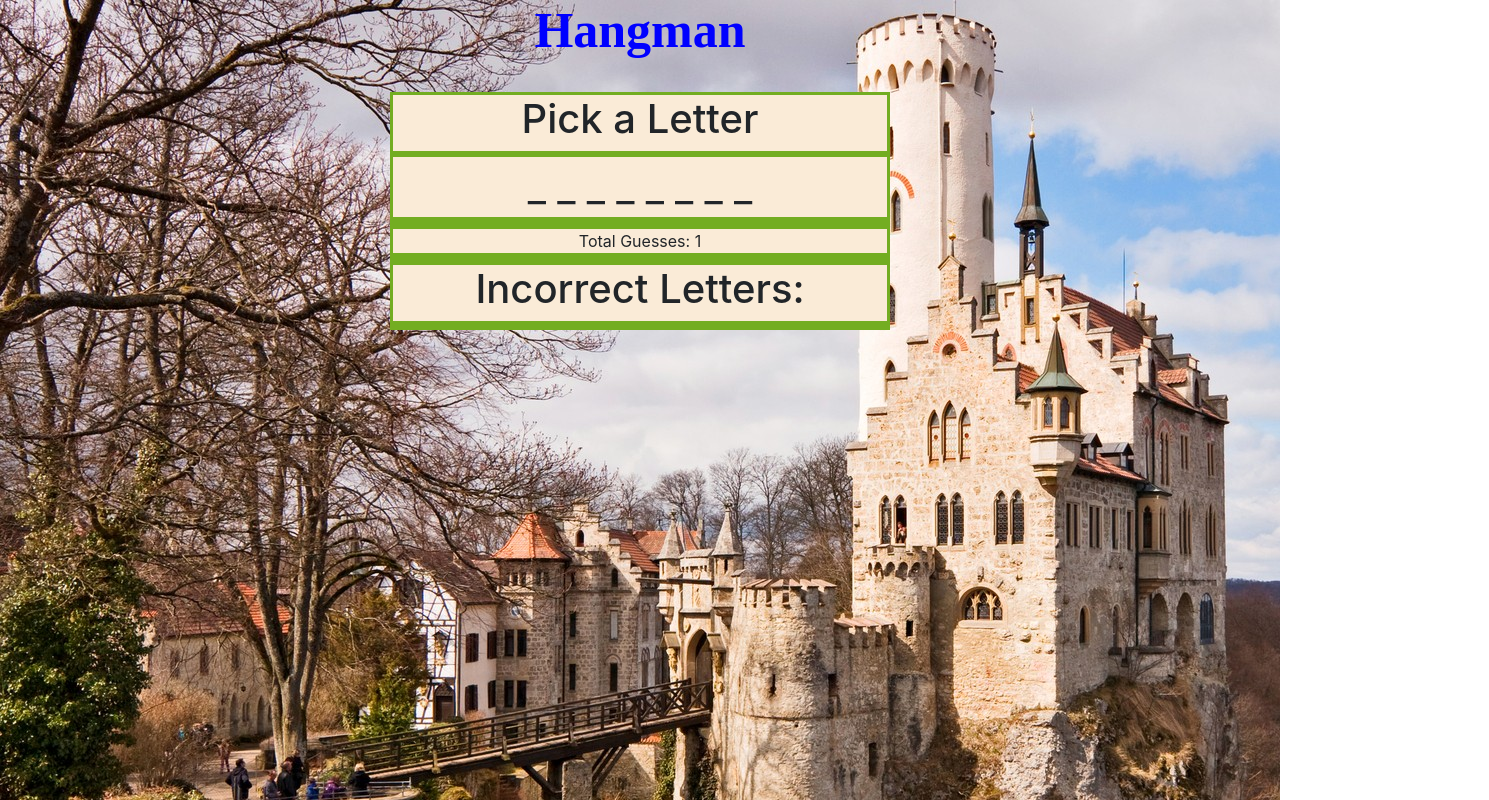
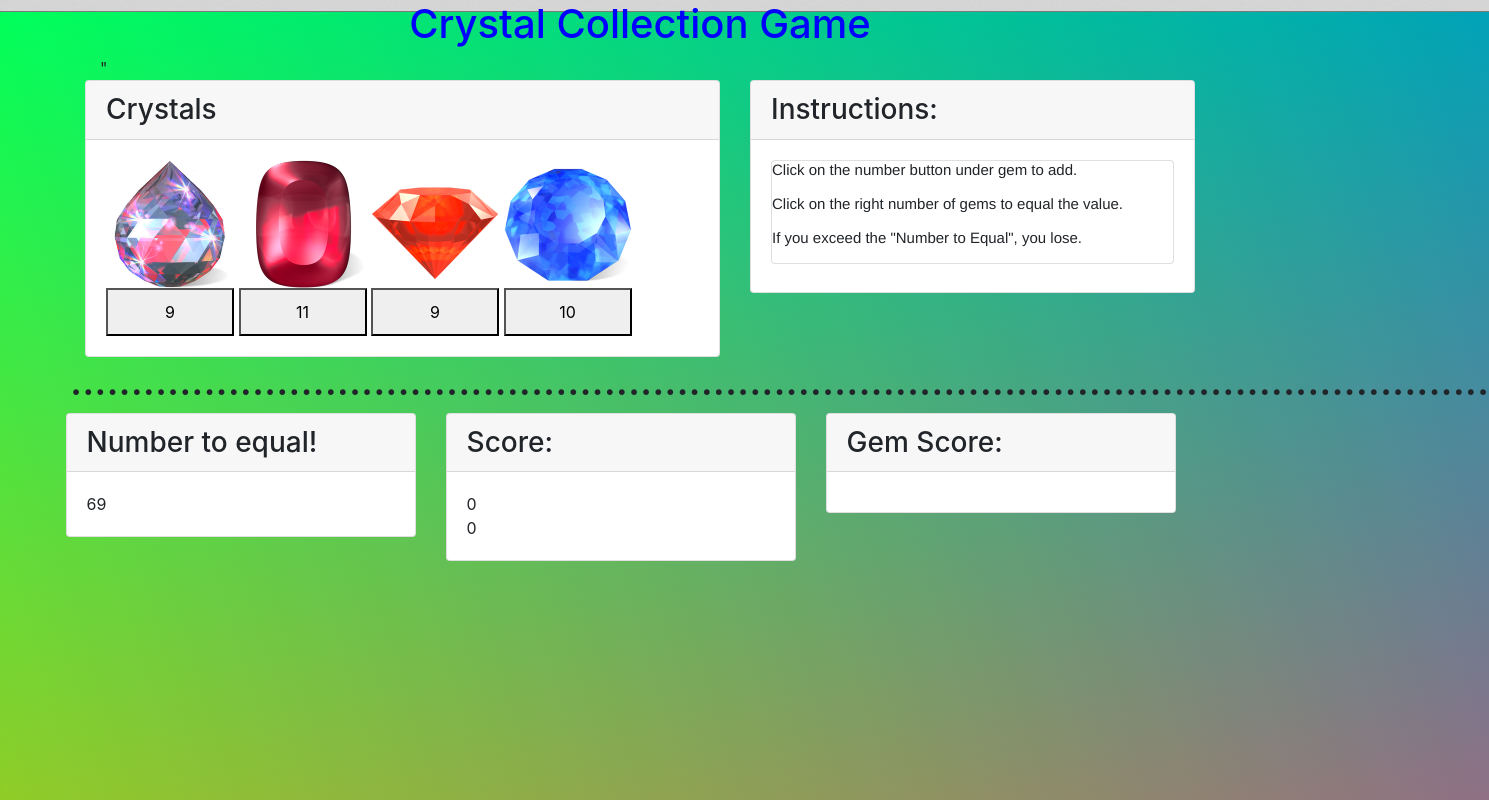
Before and after one commit to CynthiaHigley/Word-Guess-Game, a plain HTML site: page index.html in a window 1280 px wide. Shown: the whole page, 1489 px wide, since content can reach past the window. Drawn offline with nearby package versions, Linux system fonts and the light colour scheme.

Commit message:
improved

```diff
--- a/assets/css/style.css
+++ b/assets/css/style.css
@@ -1,45 +1,23 @@
-#title {
-    font-family: "Times New Roman", Times, serif;
-    font-size: 50px;
+
+/* user css to
+format the container
+set the divs to place elements on screen  */
+
+#top{
     color:blue;
     text-align: center;
-    /* margin-left: auto;
-    margin-right: auto; */
 }
-#gameField{
-    background-color: aqua;
+.gemCollection {
+    align: center;
 }
-#currentWord, #wordDashes {
-    text-align: center;
-    border: 3px solid green;
-    width: 500px;
-    margin: auto;
-    border: 3px solid #73AD21;
-    background-color: antiquewhite;
-    font-size:40px;
+#instructions{
+    text-align: left;
+    background-color: white;
+    font-size:15px;
+    font-family: 'Franklin Gothic Medium', 'Arial Narrow', Arial, sans-serif;
 
 }
-#userInput, #score {
-    text-align: center;
-    border: 3px solid green;
-    width: 500px;
-    margin: auto;
-    border: 3px solid #73AD21;
-    background-color: antiquewhite;
+#crystalScore, #redScore, #blueScore, #orangeScore{
+    height:3em;
+    width:8em;
 }
-#hangman {
-    text-align: center;
-    border: 3px solid green;
-    width: 500px;
-    margin: auto;
-    border: 3px solid #73AD21;
-}
-#wrongLetters, #wrongGuessLetters {
-    text-align: center;
-    border: 3px solid green;
-    width: 500px;
-    margin: auto;
-    border: 3px solid #73AD21;
-    background-color: antiquewhite;
-    font-size:40px;
-}
--- a/index.html
+++ b/index.html
@@ -1,193 +1,176 @@
 <!DOCTYPE html>
 <html lang="en">
-
 <head>
     <meta charset="UTF-8">
     <meta name="viewport" content="width=device-width, initial-scale=1.0">
     <meta http-equiv="X-UA-Compatible" content="ie=edge">
+    <title>Document</title>
+
+        <!-- <script src="https://cdnjs.cloudflare.com/ajax/libs/jquery/3.2.1/jquery.min.js"></script> -->
+        <script type="text/javascript" src="https://cdnjs.cloudflare.com/ajax/libs/jquery/3.2.1/jquery.min.js"></script>
+
         <link rel="stylesheet" href="https://stackpath.bootstrapcdn.com/bootstrap/4.1.3/css/bootstrap.min.css" integrity="sha384-MCw98/SFnGE8fJT3GXwEOngsV7Zt27NXFoaoApmYm81iuXoPkFOJwJ8ERdknLPMO"
         crossorigin="anonymous">
-    <!-- <link rel="stylesheet" type="text/css" href="assets/css/style.css"> -->
+
         <link rel="stylesheet" href="assets/css/style.css">
         <!-- <link rel="stylesheet" href="assets/css/reset.css"> -->
+        <div class="container">
+                <div class="col-lg-12">
+                        <div id="intoTitle">
+                                <h1 id="top">Crystal Collection Game</h1>
+                        </div>"
+                    </div>
+                <div class="row">
 
+                  <!-- Crystal Selection  -->
+                  <div class="col-lg-7">
+                    <div class="card">
+                      <h3 class="card-header">Crystals</h3>
 
+                      <div class="card-body">
+                            <div id="gemCollection">
+                                    <img id="crystalGem" src="assets/images/crystal.png"  >
+                                    <img id="redGem" src="assets/images/garnet.png" >
+                                    <img id="orangeGem" src="assets/images/orange.png" >
+                                    <img id="blueGem" src="assets/images/sapphire.png">
+                              </div>
+                              <div id="gemScore">
+                                    <button id="crystalScore" value="">0</button>
+                                    <button id="redScore" value="">0</button>
+                                    <button id="orangeScore" value="">0</button>
+                                    <button id="blueScore" value="">0</button>
+                                    <!-- <button id="start">Start </button> -->
+                            </div>
+                      </div>
+                    </div>
+                  </div>
 
-    <title >Hangman</title>
+                  <!-- Instructions -->
+                  <div class="col-lg-5">
+                    <div class="card">
+                      <h3 class="card-header">Instructions:</h3>
+                      <div class="card-body">
+                        <h1 id="instructions"><div class="card">
 
-</head>
+                                <p >Click on the number button under gem to add.</p>
+                                <p> Click on the right number of gems to equal the value. </p>
+                                <p>If you exceed the "Number to Equal", you lose.</p>
 
-<body>
-    <body background="assets/images/castle.jpg">
-
-    <h1 id="title"><strong >Hangman</strong></h1>
-
-    <!-- container to hold the game on my page  -->
-
-    <div class="gameField">;
-        <!-- display the blanks for the current word  -->
-        <div id="currentWord">
-            <h1>Pick a Letter</h1>
-        </div>
-        <div id="wordDashes">
+                                </h1>
 
                       </div>
-        <!-- number of guesses user has  -->
-        <div id="userInput">
+                    </div>
+                  </div>
+                <div row><h1>.....................................................................................................................</h1></div>>
+                <div class="row"></div>
+                <div class="col-lg-4">
+                        <div class="card">
+                          <h3 class="card-header">Number to equal!</h3>
 
-            <!-- //populate the hangman graphics, but we never learned how to pinpoint a specific element on a jpg  -->
-            <!-- <img id="hangman" src="assets/images/hangmanStrip.jpg" alt="Hangman" width="216" height="224px"> -->
-
+                          <div class="card-body">
+                                <div id="equalNumber">
 
                                   </div>
-        <div id="score"></div>
+                          </div>
+                        </div>
+                      </div>
+                      <div class="col-lg-4">
+                            <div class="card">
+                              <h3 class="card-header">Score:</h3>
 
-        <!-- eventually I would like to learn to draw a hang man onto the screen for each wrong letter -->
+                              <div class="card-body">
+                                    <div id="wins"><p>Wins:</p></div>
+                                    <div id="loses"><p>Loses:</p></div>
+                              </div>
+                            </div>
+                          </div>
+                          <div class="col-lg-4">
+                                <div class="card">
+                                  <h3 class="card-header">Gem Score:</h3>
 
-        <div id="hangman">
-
+                                  <div class="card-body">
+                                        <div id="currentScore">
+                                            <div id="currentNumber"></div>
                                   </div>
-        <!-- this is where the wrong letters are placed so the user knows what they guessed  -->
-
-        <div id="wrongLetters">
-            <h1 id="badLetters">Incorrect Letters: </h1>
                                 </div>
-        <div id="wrongGuessLetters"></div>
                               </div>
-
-    <script text="text/javascript">
-        var guessWord = "computer";
-        var wordLine = []; //used to create an empty array of the guessWord so we can test if letter is in array
-        var userGuess; //the letter the user enters
-        var totalGuesses = 14;
-        var wrongGuesses = [];
-
-        document.getElementById("score").innerHTML = "Total Guesses: 14"  +
-                        "<br> Your Wins: 0"  +
-                        "<br> Computer Wins: 0" ;
-        guessWordDashLines(guessWord);
-
-        for (var a = 14; a > 0; a--) {
-                var totalGuesses = a;
-                // var userWins= 0;
-                // var computerWins=0;
-
-                console.log(totalGuesses);
-                document.getElementById("score").innerHTML = "Total Guesses: " +totalGuesses;
-
-                // document.getElementById("score").innerHTML = "Total Guesses: " +totalGuesses +
-                //         "<br> Your Wins: " + userWins +
-                //         "<br> Computer Wins: " + computerWins;
-
-            console.log(a);
-                    // totalGuesses = parseInt(totalGuesses);
-            //capture user's key press
-
-            // document.getElementById("score").innerHTML = "Total Guesses: " +totalGuesses;
-        }
-        document.body.addEventListener('keyup', function () {
-            userGuess = event.key;
-            console.log(userGuess);
-            var isMatch= false;
-            //call isLetter function to validate proper character
-            //if false then prompt for proper character
-            //if true then below
-
-            // isLetter(userGuess) ;
-            // console.log(isLetter(userGuess));
-
-            //call isLetterInWord function to validate if it's a letter(s) located }within the guessWord
-            //if true then replace dashed line on the screen in place of correct letter(s)
-
-                for (var b = 0; b <= guessWord.length; b++) {
-                    console.log(b);
-
-                    var totalGuesses = 14- parseInt(guessWord.lenth) ;
-
-
-
-                    if (userGuess === guessWord[b]) {
-
-                        //   //correct guess
-                        // then put guess word into each place of userGuess output
-                        wordLine[b] = guessWord[b];
-
-
-                        var userAnswer = "";
-
-                        for (i = 0; i < guessWord.length; i++) {
-                            userAnswer = userAnswer + wordLine[i] + " ";
-                        }
-                        document.getElementById("wordDashes").innerHTML = userAnswer;
-                        isMatch= true;
-                    }
-
-
-                }
-                if (!isMatch){
-                wrongGuesses.push(userGuess);
-                document.getElementById("wrongGuessLetters").innerHTML = wrongGuesses;
-                };
-                } );
-                // else {
-
-            //}
-
-            // if (userGuess === guessWord[b])
-            //document.getElementById("wrongGuessLetters").innerHTML = wrongGuesses;
-
-            //if false> then add incorrect letter to the div id="wrongLetters"
-            //decrement the counter in div="hangman field"
+              </div>
 
 
 
 
+                        </div></div>
+
+                </div>
+</head>
+<body>
+        <body background="assets/images/gradient.jpg">
 
 
-        function guessWordDashLines(guessWord) {
-            var randomLength = guessWord.length;
-            var userAnswer = " ";
+                 <script type="text/javascript">
+                    $(document).ready(function(){
+                        // <!-- make variables -->
+                        var userGameScore = 0;
+                        var numToMatch = 0;
+                        var userWins = 0;
+                        var userLoses = 0;
+                        var crystalGem = 0;
+                        var redGem = 0;
+                        var orangeGem = 0;
+                        var blueGem = 0;
+                        var addNumber = 0;
 
-            for (i = 0; i < guessWord.length; i++) {
-                wordLine[i] = "_";
-                userAnswer = userAnswer + wordLine[i] + " ";
+
+                            userGameScore = 0;
+
+                            $('currentScore').empty();
+
+
+                            var allGems=[];
+
+                            numToMatch = document.getElementById("equalNumber").innerHTML = Math.floor((Math.random() * 120) + 19);
+
+                            var crystalGem=$(".crystal");
+                            var redGem =$(".red");
+                            var orangeGem=$(".orange");
+                            var blueGem=$(".blue");
+
+
+                            console.log(numToMatch);
+
+                            crystalGem = document.getElementById("crystalScore").innerHTML = Math.floor((Math.random() * 12) + 1);
+                            redGem = document.getElementById("redScore").innerHTML = Math.floor((Math.random() * 12) + 1);
+                            blueGem = document.getElementById("blueScore").innerHTML = Math.floor((Math.random() * 12) + 1);
+                            orangeGem = document.getElementById("orangeScore").innerHTML = Math.floor((Math.random() * 12) + 1);
+                            document.getElementById("wins").innerHTML = userWins ;
+                            document.getElementById("loses").innerHTML = userLoses ;
+                            //user clicks a gem and the current value displays in the number to match box
+                            //with each click the values of the gems are totaled
+                            //if the user matches the value then the user wins and wins value is incremented and displayed
+                            //else the computer wins and loses value incremented one
+                            //comment
+
+                             $( "#crystalScore" ).on('click', function() {
+                                addNumber = $(this).html() ;
+                                console.log(addNumber);
+                                addScore(addNumber);
+                                // $('#crystalScore').on('click', function () {
+                                //     addScore($(this).html());
+                                // });
+
+                            });
+                            function addScore(number){
+
                             }
 
-
-            // document.getElementById("#currentWord").innerText="wordLine";
-            document.getElementById("wordDashes").innerHTML = userAnswer;
-        }
+                  })
 
 
-        function isLetter(userGuess) {
-            var letters = /^[A-Za-z]+$/;
-            if (userGuess.valueOf().match(letters)) {
 
-                return true;
-            }
-            else {
-                alert('Please input ONE alphabet letter only.');
-                return false;
-            }
-        }
+
                 </script>
 
+
+
 </body>
-
 </html>
-
-<!-- //psuedo code  -->
-<!-- load page, capture the word for user to guess (eventually this would be an array that is randomally created)
-    have the castle background
-    give the user the option to play music
-take the guess word and generate the number of spaces for the number of letters (this is an array to hold both the dashes and the correct letters)
-get user input from keystroke assign to variable
-first check to see if the key is a letter by calling isLetter()
-return true to continue, return false to prompt user to try again
-next check to see if the key stroke letter from the user is in the word to guess
-    if it is one of the letters then change the dash into the correct letter.
-        in the div that keeps track of the score decrement the number for the user
-            state how many guesses
-            when user gets all the letters then "you win"
-
-    if it is not one of the letters then show the wrong letters in the wrong letter div on the screen  -->
```
Also changed, not shown: index3.html (added, +193 -0 lines), assets/images/crystal.png (added), assets/images/garnet.png (added), assets/images/gradient.jpg (added), assets/images/hangmanStrip.jpg (deleted), assets/images/orange.png (added), assets/images/sapphire.png (added). Lines whose indentation alone changed are shown as unchanged.
